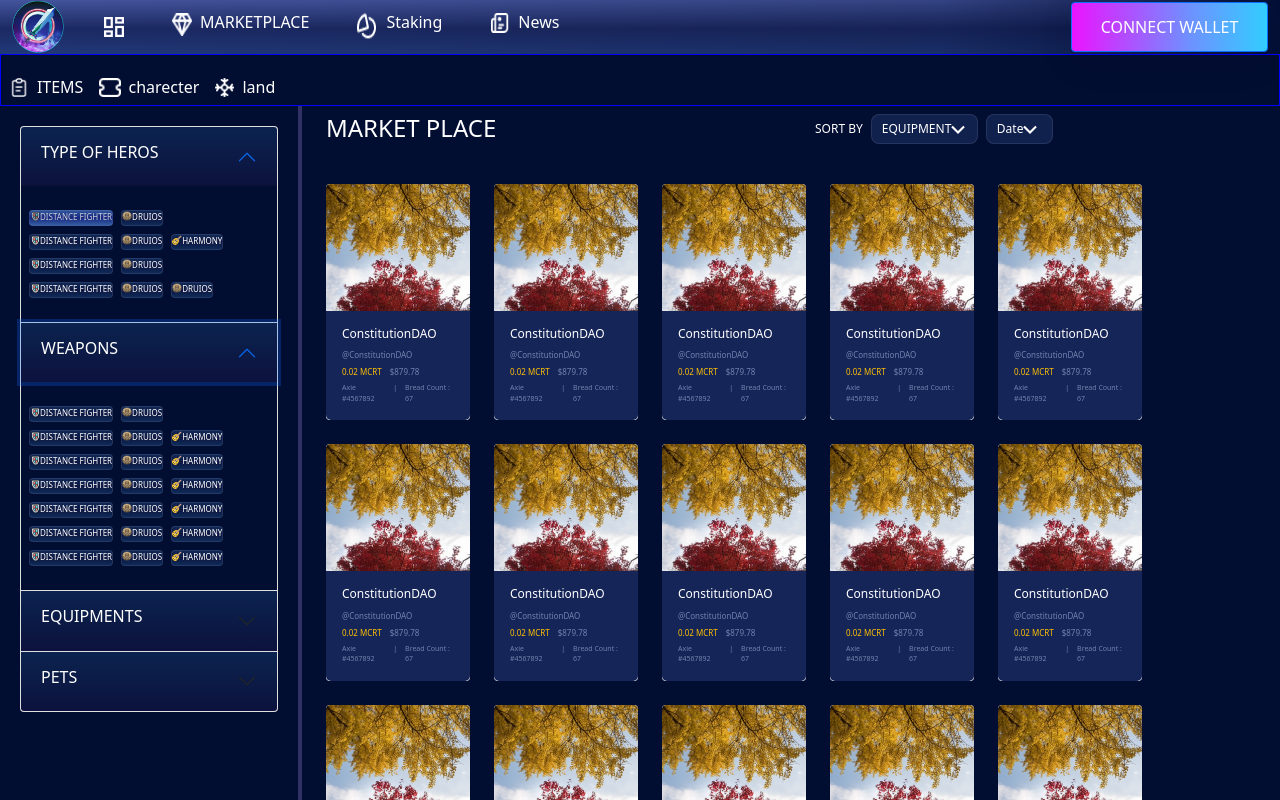
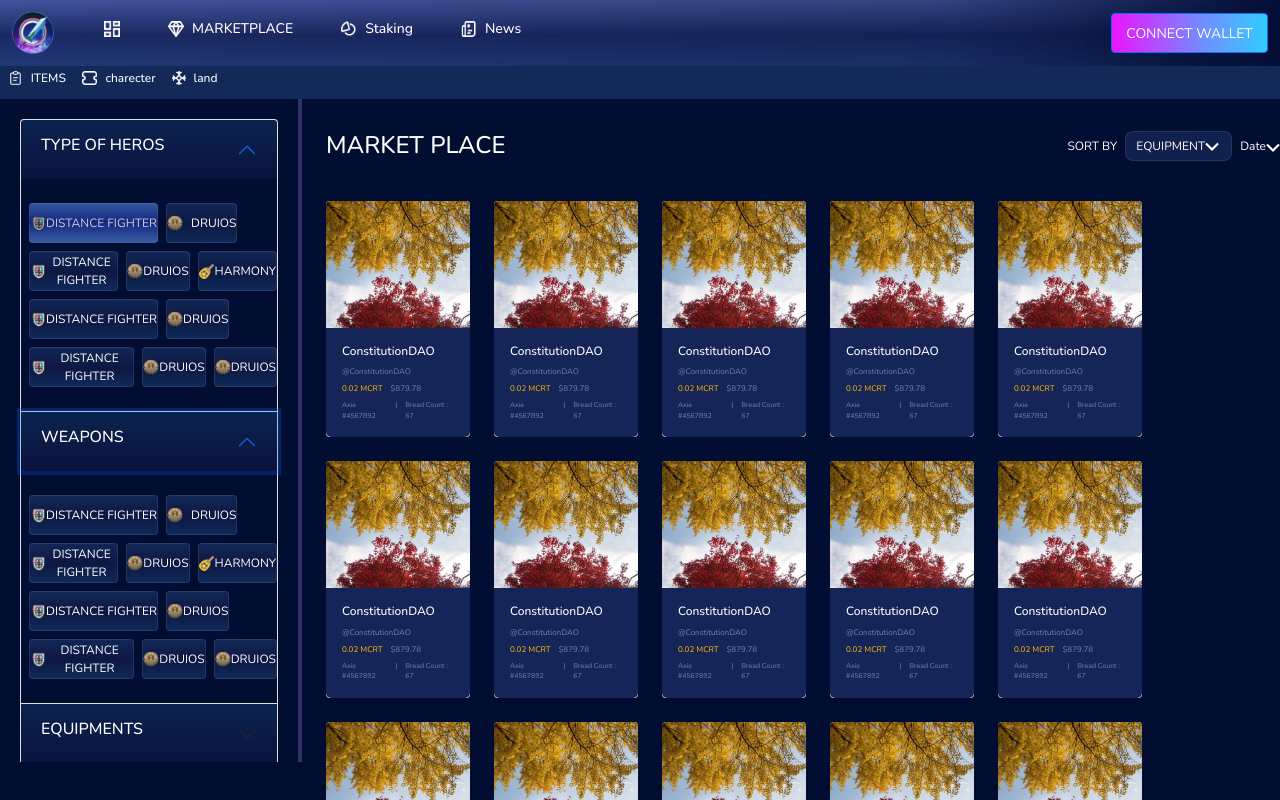
Before and after one commit to Smomi99/nft-server-client-projects, a React (Create React App) app: page /marketplace in a window 1280 px wide. Both pictures are taken after a click on the button "WEAPONS". Shown: the top 800 px of the page. Built offline with nearby package versions, Linux system fonts and the light colour scheme.

Commit message:
final-commit

```diff
--- a/src/pages/FirstMenuBody/FirstMenu.css
+++ b/src/pages/FirstMenuBody/FirstMenu.css
@@ -1,4 +1,17 @@
-.date{
+@import url('https://fonts.googleapis.com/css2?family=Nunito:ital,wght@0,300;0,400;0,500;1,300&display=swap');
+
+*{
+  font-family: 'Nunito', sans-serif;
+}
+.marketheight{
+  height: 40%;
+  overflow-x: hidden;
+  overflow-y: auto;
+  text-align: center;
+  padding: 20px;
+  border-right: 4px solid rgb(49, 49, 102);
+}
+.date1{
   display: flex;
 flex-direction: row;
 align-items: center;
@@ -66,7 +79,7 @@ flex-grow: 0;
 }
 
 .scroll{
-  height: 100%;
+  height: 45%;
   overflow-x: hidden;
   overflow-y: auto;
   text-align: center;
@@ -93,7 +106,7 @@ flex-grow: 0;
   background: #555;
 }
 .distanF {
-  height: 16px;
+  height: 40px;
   left: 0px;
   top: 0px;
   background: linear-gradient(180deg, #3c67b8 0%, #1c2e94 48.16%, #4271bf 100%);
@@ -103,7 +116,8 @@ flex-grow: 0;
   border-radius: 4px;
 }
 .druios {
-  height: 16px;
+  height: 40px;
+
   background: linear-gradient(
       180deg,
       #112754 0%,
@@ -143,15 +157,59 @@ flex-grow: 0;
 .axies1 {
   margin-top: -11px !important;
 }
+
+.typeImg{
+  height: 16px;
+}
+.typeFont{
+  font-size: 12px;
+}
 @media (min-width: 280px) and (max-width: 380px) {
   .cardwid {
     width: 16rem !important;
+  }
+}
+@media (min-width: 768px) and (max-width: 999px) {
+  .flexCol{
+    display: flex;
+    flex-direction: column;
   }
 }
 @media (min-width: 1000px) and (max-width: 1202px) {
   .cardwid {
     width: 8rem !important;
   }
+  .typeImg{
+    height: 14px;
+  }
+  .typeFont{
+    font-size: 8px;
+  }
+  .distanF {
+    height: 30px;
+    left: 0px;
+    top: 0px;
+    background: linear-gradient(180deg, #3c67b8 0%, #1c2e94 48.16%, #4271bf 100%);
+    opacity: 0.8;
+    border: 1px solid rgba(255, 255, 255, 0.09);
+    box-sizing: border-box;
+    border-radius: 4px;
+  }
+  .druios {
+    height: 30px;
+
+    background: linear-gradient(
+        180deg,
+        #112754 0%,
+        rgba(13, 23, 65, 0.9) 52.61%,
+        #0e2a58 100%
+      ),
+      linear-gradient(180deg, #112754 0%, #131d47 52.61%, #0e2856 100%);
+    border: 1px solid rgba(255, 255, 255, 0.09);
+    box-sizing: border-box;
+    border-radius: 4px;
+  }
+
 }
 @media (min-width: 1200px) and (max-width: 1299px) {
   .cardwid {
--- a/src/pages/FirstMenuBody/FirstMenuBody.js
+++ b/src/pages/FirstMenuBody/FirstMenuBody.js
@@ -19,7 +19,7 @@ const FirstMenuBody = () => {
   return (
     <div>
       <Row className="mb-4 "  >
-        <Col xs={12} md={3} className="scrollhi" >
+        <Col xs={12} md={3}  >
           <div className="accordion scroll" id="accordionPanelsStayOpenExample ">
             <div className="accordion-item">
               <h2 className="accordion-header" id="panelsStayOpen-headingOne">
@@ -28,71 +28,71 @@ const FirstMenuBody = () => {
                 </button>
               </h2>
               <div style={{ backgroundColor: '#020d32 ' }} id="panelsStayOpen-collapseOne" className="accordion-collapse collapse show" aria-labelledby="panelsStayOpen-headingOne">
-                <div className="d-flex gap-2 ms-2">
-                  <button className="d-flex distanF mt-4 justify-content-evenly">
-                    <img style={{ height: "10px" }} src={di1} alt="" />
-                    <p style={{ fontSize: "8px" }} className="text-white">
+                <div className="d-flex gap-2 flexCol ms-2">
+                  <button className="d-flex distanF mt-4 justify-content-evenly align-items-center">
+                    <img className="typeImg" src={di1} alt="" />
+                    <p className="text-white typeFont mt-3">
                       DISTANCE FIGHTER
                     </p>
                   </button>
-                  <button className="d-flex druios mt-4 justify-content-evenly">
-                    <img style={{ height: "10px" }} src={dr1} alt="" />
-                    <p style={{ fontSize: "8px" }} className="text-white">
+                  <button className="d-flex druios mt-4 gap-2 align-items-center">
+                    <img className="typeImg" src={dr1} alt="" />
+                    <p className="text-white typeFont mt-3">
                       DRUIOS
                     </p>
                   </button>
                 </div>
-                <div className="d-flex gap-2 ms-2">
-                  <button className="d-flex druios mt-2 justify-content-evenly">
-                    <img style={{ height: "10px" }} src={di1} alt="" />
-                    <p style={{ fontSize: "8px" }} className="text-white">
+                <div className="d-flex gap-2 flexCol ms-2">
+                  <button className="d-flex druios mt-2 justify-content-evenly align-items-center">
+                    <img className="typeImg" src={di1} alt="" />
+                    <p className="text-white typeFont mt-3">
                       DISTANCE FIGHTER
                     </p>
                   </button>
-                  <button className="d-flex druios mt-2 justify-content-evenly">
-                    <img style={{ height: "10px" }} src={dr1} alt="" />
-                    <p style={{ fontSize: "8px" }} className="text-white">
+                  <button className="d-flex druios mt-2 justify-content-evenly align-items-center">
+                    <img className="typeImg" src={dr1} alt="" />
+                    <p className="text-white typeFont mt-3">
                       DRUIOS
                     </p>
                   </button>
-                  <button className="d-flex druios mt-2 justify-content-evenly">
-                    <img style={{ height: "10px" }} src={git} alt="" />
-                    <p style={{ fontSize: "8px" }} className="text-white">
+                  <button className="d-flex druios mt-2 justify-content-evenly align-items-center">
+                    <img className="typeImg" src={git} alt="" />
+                    <p className="text-white typeFont mt-3">
                       HARMONY
                     </p>
                   </button>
                 </div>
 
-                <div className="d-flex gap-2 ms-2">
-                  <button className="d-flex druios mt-2 justify-content-evenly">
-                    <img style={{ height: "10px" }} src={di1} alt="" />
-                    <p style={{ fontSize: "8px" }} className="text-white">
+                <div className="d-flex gap-2 flexCol ms-2">
+                  <button className="d-flex druios mt-2 justify-content-evenly align-items-center">
+                    <img className="typeImg" src={di1} alt="" />
+                    <p className="text-white typeFont mt-3">
                       DISTANCE FIGHTER
                     </p>
                   </button>
-                  <button className="d-flex druios mt-2 justify-content-evenly">
-                    <img style={{ height: "10px" }} src={dr1} alt="" />
-                    <p style={{ fontSize: "8px" }} className="text-white">
+                  <button className="d-flex druios mt-2 justify-content-evenly align-items-center">
+                    <img className="typeImg" src={dr1} alt="" />
+                    <p className="text-white typeFont mt-3">
                       DRUIOS
                     </p>
                   </button>
                 </div>
-                <div className="d-flex gap-2 ms-2">
-                  <button className="d-flex druios mt-2 mb-4 justify-content-evenly">
-                    <img style={{ height: "10px" }} src={di1} alt="" />
-                    <p style={{ fontSize: "8px" }} className="text-white">
+                <div className="d-flex gap-2 flexCol ms-2">
+                  <button className="d-flex druios mt-2 mb-4 justify-content-evenly align-items-center">
+                    <img className="typeImg" src={di1} alt="" />
+                    <p className="text-white typeFont mt-3">
                       DISTANCE FIGHTER
                     </p>
                   </button>
-                  <button className="d-flex druios mt-2 justify-content-evenly">
-                    <img style={{ height: "10px" }} src={dr1} alt="" />
-                    <p style={{ fontSize: "8px" }} className="text-white">
+                  <button className="d-flex druios mt-2 justify-content-evenly align-items-center">
+                    <img className="typeImg" src={dr1} alt="" />
+                    <p className="text-white typeFont mt-3">
                       DRUIOS
                     </p>
                   </button>
-                  <button className="d-flex druios mt-2 justify-content-evenly">
-                    <img style={{ height: "10px" }} src={dr1} alt="" />
-                    <p style={{ fontSize: "8px" }} className="text-white">
+                  <button className="d-flex druios mt-2 justify-content-evenly align-items-center">
+                    <img className="typeImg" src={dr1} alt="" />
+                    <p className="text-white typeFont mt-3">
                       DRUIOS
                     </p>
                   </button>
@@ -106,137 +106,72 @@ const FirstMenuBody = () => {
                 </button>
               </h2>
               <div style={{ backgroundColor: '#020d32 ' }} id="panelsStayOpen-collapseTwo" className="accordion-collapse collapse" aria-labelledby="panelsStayOpen-headingTwo">
-                <div className="d-flex gap-2 ms-2">
-                  <button className="d-flex druios mt-4 justify-content-evenly">
-                    <img style={{ height: "10px" }} src={di1} alt="" />
-                    <p style={{ fontSize: "8px" }} className="text-white">
+                <div className="d-flex gap-2 flexCol ms-2">
+                  <button className="d-flex druios mt-4 justify-content-evenly align-items-center">
+                    <img className="typeImg" src={di1} alt="" />
+                    <p className="text-white typeFont mt-3">
                       DISTANCE FIGHTER
                     </p>
                   </button>
-                  <button className="d-flex druios mt-4 justify-content-evenly">
-                    <img style={{ height: "10px" }} src={dr1} alt="" />
-                    <p style={{ fontSize: "8px" }} className="text-white">
+                  <button className="d-flex druios mt-4 gap-2 align-items-center">
+                    <img className="typeImg" src={dr1} alt="" />
+                    <p className="text-white typeFont mt-3">
                       DRUIOS
                     </p>
                   </button>
                 </div>
-                <div className="d-flex gap-2 ms-2">
-                  <button className="d-flex druios mt-2 justify-content-evenly">
-                    <img style={{ height: "10px" }} src={di1} alt="" />
-                    <p style={{ fontSize: "8px" }} className="text-white">
+                <div className="d-flex gap-2 flexCol ms-2">
+                  <button className="d-flex druios mt-2 justify-content-evenly align-items-center">
+                    <img className="typeImg" src={di1} alt="" />
+                    <p className="text-white typeFont mt-3">
                       DISTANCE FIGHTER
                     </p>
                   </button>
-                  <button className="d-flex druios mt-2 justify-content-evenly">
-                    <img style={{ height: "10px" }} src={dr1} alt="" />
-                    <p style={{ fontSize: "8px" }} className="text-white">
+                  <button className="d-flex druios mt-2 justify-content-evenly align-items-center">
+                    <img className="typeImg" src={dr1} alt="" />
+                    <p className="text-white typeFont mt-3">
                       DRUIOS
                     </p>
                   </button>
-                  <button className="d-flex druios mt-2 justify-content-evenly">
-                    <img style={{ height: "10px" }} src={git} alt="" />
-                    <p style={{ fontSize: "8px" }} className="text-white">
+                  <button className="d-flex druios mt-2 justify-content-evenly align-items-center">
+                    <img className="typeImg" src={git} alt="" />
+                    <p className="text-white typeFont mt-3">
                       HARMONY
                     </p>
                   </button>
                 </div>
-                <div className="d-flex gap-2 ms-2">
-                  <button className="d-flex druios mt-2 justify-content-evenly">
-                    <img style={{ height: "10px" }} src={di1} alt="" />
-                    <p style={{ fontSize: "8px" }} className="text-white">
+
+                <div className="d-flex gap-2 flexCol ms-2">
+                  <button className="d-flex druios mt-2 justify-content-evenly align-items-center">
+                    <img className="typeImg" src={di1} alt="" />
+                    <p className="text-white typeFont mt-3">
                       DISTANCE FIGHTER
                     </p>
                   </button>
-                  <button className="d-flex druios mt-2 justify-content-evenly">
-                    <img style={{ height: "10px" }} src={dr1} alt="" />
-                    <p style={{ fontSize: "8px" }} className="text-white">
+                  <button className="d-flex druios mt-2 justify-content-evenly align-items-center">
+                    <img className="typeImg" src={dr1} alt="" />
+                    <p className="text-white typeFont mt-3">
                       DRUIOS
                     </p>
                   </button>
-                  <button className="d-flex druios mt-2 justify-content-evenly">
-                    <img style={{ height: "10px" }} src={git} alt="" />
-                    <p style={{ fontSize: "8px" }} className="text-white">
-                      HARMONY
-                    </p>
-                  </button>
                 </div>
-                <div className="d-flex gap-2 ms-2">
-                  <button className="d-flex druios mt-2 justify-content-evenly">
-                    <img style={{ height: "10px" }} src={di1} alt="" />
-                    <p style={{ fontSize: "8px" }} className="text-white">
+                <div className="d-flex gap-2 flexCol ms-2">
+                  <button className="d-flex druios mt-2 mb-4 justify-content-evenly align-items-center">
+                    <img className="typeImg" src={di1} alt="" />
+                    <p className="text-white typeFont mt-3">
                       DISTANCE FIGHTER
                     </p>
                   </button>
-                  <button className="d-flex druios mt-2 justify-content-evenly">
-                    <img style={{ height: "10px" }} src={dr1} alt="" />
-                    <p style={{ fontSize: "8px" }} className="text-white">
+                  <button className="d-flex druios mt-2 justify-content-evenly align-items-center">
+                    <img className="typeImg" src={dr1} alt="" />
+                    <p className="text-white typeFont mt-3">
                       DRUIOS
                     </p>
                   </button>
-                  <button className="d-flex druios mt-2 justify-content-evenly">
-                    <img style={{ height: "10px" }} src={git} alt="" />
-                    <p style={{ fontSize: "8px" }} className="text-white">
-                      HARMONY
-                    </p>
-                  </button>
-                </div>
-                <div className="d-flex gap-2 ms-2">
-                  <button className="d-flex druios mt-2 justify-content-evenly">
-                    <img style={{ height: "10px" }} src={di1} alt="" />
-                    <p style={{ fontSize: "8px" }} className="text-white">
-                      DISTANCE FIGHTER
-                    </p>
-                  </button>
-                  <button className="d-flex druios mt-2 justify-content-evenly">
-                    <img style={{ height: "10px" }} src={dr1} alt="" />
-                    <p style={{ fontSize: "8px" }} className="text-white">
+                  <button className="d-flex druios mt-2 justify-content-evenly align-items-center">
+                    <img className="typeImg" src={dr1} alt="" />
+                    <p className="text-white typeFont mt-3">
                       DRUIOS
-                    </p>
-                  </button>
-                  <button className="d-flex druios mt-2 justify-content-evenly">
-                    <img style={{ height: "10px" }} src={git} alt="" />
-                    <p style={{ fontSize: "8px" }} className="text-white">
-                      HARMONY
-                    </p>
-                  </button>
-                </div>
-                <div className="d-flex gap-2 ms-2">
-                  <button className="d-flex druios mt-2 justify-content-evenly">
-                    <img style={{ height: "10px" }} src={di1} alt="" />
-                    <p style={{ fontSize: "8px" }} className="text-white">
-                      DISTANCE FIGHTER
-                    </p>
-                  </button>
-                  <button className="d-flex druios mt-2 justify-content-evenly">
-                    <img style={{ height: "10px" }} src={dr1} alt="" />
-                    <p style={{ fontSize: "8px" }} className="text-white">
-                      DRUIOS
-                    </p>
-                  </button>
-                  <button className="d-flex druios mt-2 justify-content-evenly">
-                    <img style={{ height: "10px" }} src={git} alt="" />
-                    <p style={{ fontSize: "8px" }} className="text-white">
-                      HARMONY
-                    </p>
-                  </button>
-                </div>
-                <div className="d-flex gap-2 ms-2">
-                  <button className="d-flex druios mt-2 justify-content-evenly">
-                    <img style={{ height: "10px" }} src={di1} alt="" />
-                    <p style={{ fontSize: "8px" }} className="text-white">
-                      DISTANCE FIGHTER
-                    </p>
-                  </button>
-                  <button className="d-flex druios mt-2 justify-content-evenly">
-                    <img style={{ height: "10px" }} src={dr1} alt="" />
-                    <p style={{ fontSize: "8px" }} className="text-white">
-                      DRUIOS
-                    </p>
-                  </button>
-                  <button className="d-flex druios mt-2 mb-4 justify-content-evenly">
-                    <img style={{ height: "10px" }} src={git} alt="" />
-                    <p style={{ fontSize: "8px" }} className="text-white">
-                      HARMONY
                     </p>
                   </button>
                 </div>
@@ -304,11 +239,11 @@ const FirstMenuBody = () => {
           </div>
         </Col>
         <Col md={9}  >
-          <Row className=" mt-2">
+          <Row className=" mt-2 ">
             <Col>
-              <h4 className="text-white"> MARKET PLACE</h4>
+              <h4 className="text-white mt-4"> MARKET PLACE</h4>
             </Col>
-            <Col className="d-flex align-items-center gap-2 ">
+            <Col className="d-flex align-items-center gap-2 mt-4  justify-content-end ">
               <p style={{ fontSize: '12px' }} className="text-white">SORT BY</p>
               <p style={{ fontSize: '12px' }} className="equipment text-white">
                 EQUIPMENT
@@ -321,7 +256,8 @@ const FirstMenuBody = () => {
               </p>
             </Col>
           </Row>
-          <Row xs="auto" className=" ">
+          <div className=" ">
+            <Row xs="auto" >
 
               <Col className="mt-4 ">
                 <Card className="cardwid border-0" style={{ width: "10rem" }}>
@@ -1026,8 +962,12 @@ const FirstMenuBody = () => {
 
             </Row>
             <Pagination />
+          </div>
+
+          <div className=" " style={{ borderTop: '4px solid' }}>
             <FootBan />
             <Footer />
+          </div>
         </Col>
 
       </Row>
--- a/src/pages/Header/Header.css
+++ b/src/pages/Header/Header.css
@@ -10,7 +10,7 @@
 }
 
 .bg-header {
-  height: 54px !important;
+  height: 66px !important;
   left: 0px;
   top: 0px;
 
@@ -28,9 +28,10 @@
       #213979 100%
     );
 }
+
 .btn1 {
-  width: 197px;
-  height: 50px;
+  width: 157px;
+  height: 40px;
   left: 0px;
   top: 0px;
 
@@ -43,3 +44,24 @@
   box-shadow: 0px 9px 36px rgba(0, 0, 0, 0.09);
   border-radius: 3px;
 }
+@media only screen and (max-width: 991px) {
+
+.navbar-collapse {
+  flex-basis: 100%;
+  flex-grow: 1;
+  align-items: center;
+  background: linear-gradient(
+      270deg,
+      #030f36 0%,
+      rgba(0, 11, 47, 0.24) 26.54%,
+      rgba(0, 9, 37, 0.21) 30.68%,
+      rgba(0, 0, 0, 0) 100%
+    ),
+    linear-gradient(
+      180deg,
+      #44549d 0%,
+      rgba(53, 69, 147, 0.5) 53.05%,
+      #213979 100%
+    );
+}
+}
--- a/src/pages/Header/Header.js
+++ b/src/pages/Header/Header.js
@@ -13,38 +13,44 @@ const Header = () => {
       <Navbar collapseOnSelect expand="lg" className="bg-header" variant="dark">
         <Container
           fluid
+          className="d-flex align-items-center"
         >
           <Navbar.Brand >
 
             <div style={{ width: "52px" }}>
-              <Link to="/"> <img style={{ width: "100%" }} src={footerLogo} alt="" /></Link>
+              <Link to="/"> <img style={{ width: "80%" }} src={footerLogo} alt="" /></Link>
             </div>
           </Navbar.Brand>
           <Navbar.Toggle aria-controls="responsive-navbar-nav" />
           <Navbar.Collapse id="responsive-navbar-nav">
-            <Nav className="me-auto">
+            <Nav className="me-auto d-flex align-items-center">
 
-              <Link to="/" className="activebtn p-4">
-
-                <img src={menu} alt="" />
-
+              <Link to="/" className="activebtn p-4 text-decoration-none">
+                <div className="d-flex gap-2">
+                  <img
+                    className="img-fluid"
+                    style={{ width: "16px", height: "16px", marginTop: '-8px' }}
+                    src={menu}
+                    alt=""
+                  />
+                </div>
               </Link>
               <Link to="/marketplace" className="activebtn p-4 text-decoration-none">
                 <div className="d-flex gap-2">
                   <img
                     className="img-fluid"
-                    style={{ width: "20px", height: "23px" }}
+                    style={{ width: "16px", height: "16px" }}
                     src={diamond}
                     alt=""
                   />
-                  <h6 className="text-white">MARKETPLACE</h6>
+                  <h6 style={{ fontSize: '14px' }} className="text-white">MARKETPLACE</h6>
                 </div>
               </Link>
 
               <Link to="/buynow" className="activebtn p-4 text-decoration-none">
                 <div className="d-flex gap-2">
-                  <img className="img-fluid" src={staking} alt="" />
-                  <h6 className="text-white">Staking</h6>
+                  <img className="img-fluid" src={staking} style={{ width: "16px", height: "16px" }} alt="" />
+                  <h6 style={{ fontSize: '14px' }} className="text-white">Staking</h6>
                 </div>
               </Link>
               <Link to="/marketplace" className="activebtn p-4 text-decoration-none">
@@ -52,16 +58,16 @@ const Header = () => {
                 <div className="d-flex gap-2">
                   <img
                     className="img-fluid"
-                    style={{ width: "20px", height: "20px" }}
+                    style={{ width: "16px", height: "16px" }}
                     src={news}
                     alt=""
                   />
-                  <h6 className="text-white">News</h6>
+                  <h6 style={{ fontSize: '14px' }} className="text-white">News</h6>
                 </div>
               </Link>
             </Nav>
             <Nav>
-              <Button className="btn1">CONNECT WALLET</Button>
+              <Button style={{ fontSize: '14px' }} className="btn1">CONNECT WALLET</Button>
             </Nav>
           </Navbar.Collapse>
         </Container>
--- a/src/pages/Pagination/Pagination.css
+++ b/src/pages/Pagination/Pagination.css
@@ -14,7 +14,6 @@ box-sizing: border-box;
 border-radius: 4px;
 }
 .btncenter{
-width: 40%;
 margin: auto;
 
 }
@@ -33,6 +32,10 @@ border-radius: 4px;
 
 
 }
+.subnav1{
+    height: 33px !important;
+    background-color: #132957;
+}
 @media only screen and (max-width: 600px) {
     .btncenter{
         margin: auto;
--- a/src/pages/Subnav/Subnav.js
+++ b/src/pages/Subnav/Subnav.js
@@ -5,39 +5,31 @@ import item from "../../assets/item.png";
 import land from "../../assets/land.png";
 const Subnav = () => {
   return (
-    <div style={{ border: "1px solid blue", height: '52px' }}>
-      <>
-        <Navbar variant="dark">
-          <div>
-            <Nav className="me-auto">
+    <Navbar className="subnav1"  >
+      <Nav >
         <Nav.Link
           href="#home"
           className="d-flex gap-2"
-                style={{ height: "35px" }}
+
         >
-                <img src={item} alt="" /> <h6 className="text-white">ITEMS</h6>
+          <img style={{ height: '14px' }} src={item} alt="" /> <h6 style={{ fontSize: '12px' }} className="text-white">ITEMS</h6>
         </Nav.Link>
         <Nav.Link
           href="#home"
           className="d-flex gap-2"
-                style={{ height: "35px" }}
         >
-                <img src={charecter} alt="" />{" "}
-                <h6 className="text-white">charecter</h6>
+          <img style={{ height: '14px' }} src={charecter} alt="" />{" "}
+          <h6 style={{ fontSize: '12px' }} className="text-white">charecter</h6>
         </Nav.Link>
         <Nav.Link
           href="#home"
           className="d-flex gap-2"
-                style={{ height: "35px" }}
         >
-                <img src={land} alt="" /> <h6 className="text-white">land</h6>
+          <img style={{ height: '14px' }} src={land} alt="" /> <h6 style={{ fontSize: '12px' }} className="text-white">land</h6>
         </Nav.Link>
       </Nav>
-          </div>
-        </Navbar>
-        <br />
-      </>
-    </div>
+    </Navbar >
+
   );
 };
 
```
Also changed, not shown: src/pages/FootBan/Footban.css (+9 -1 lines), src/pages/Shared/Footer.js (+12 -11 lines), src/pages/Shared/footer.css (+9 -9 lines). Lines whose indentation alone changed are shown as unchanged.
